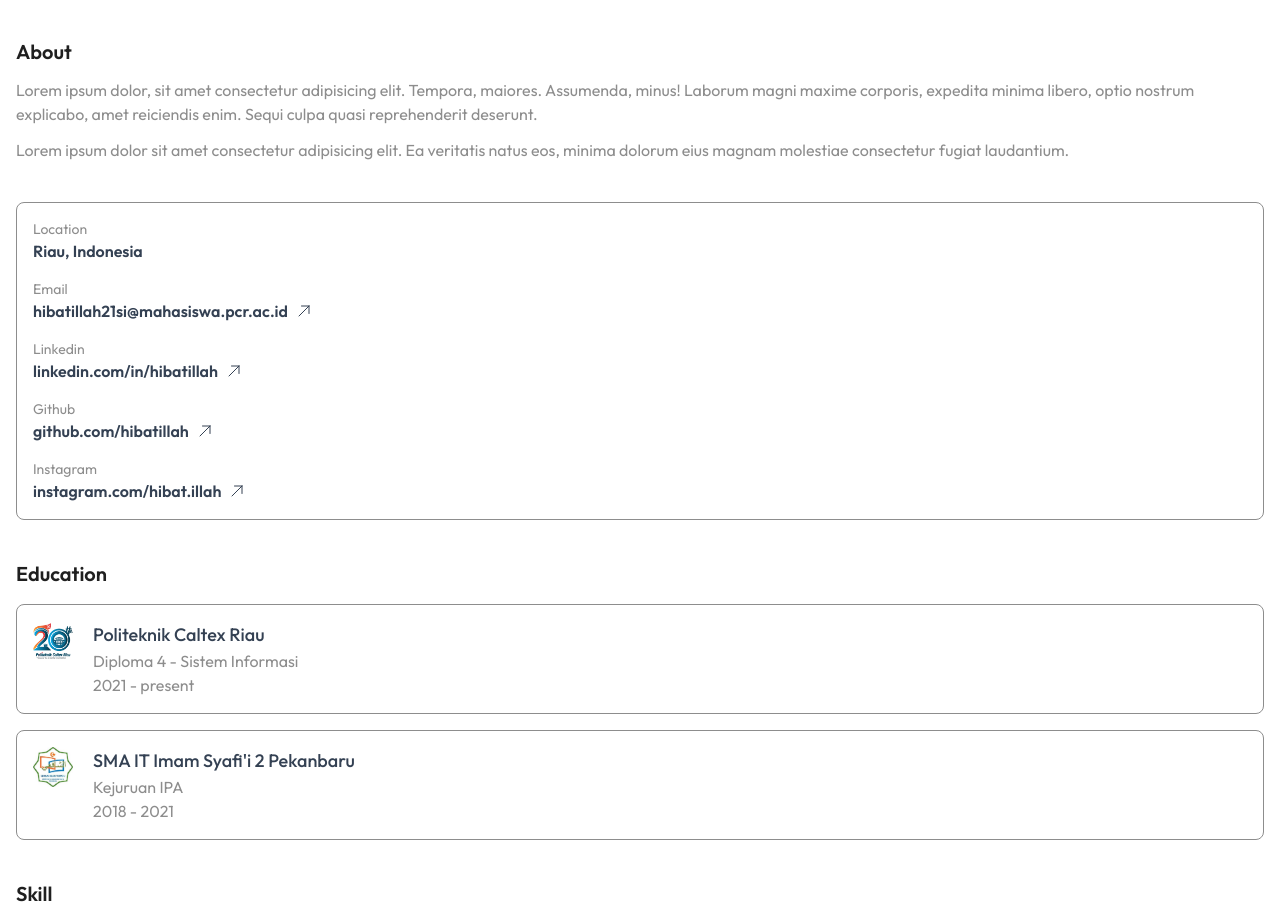
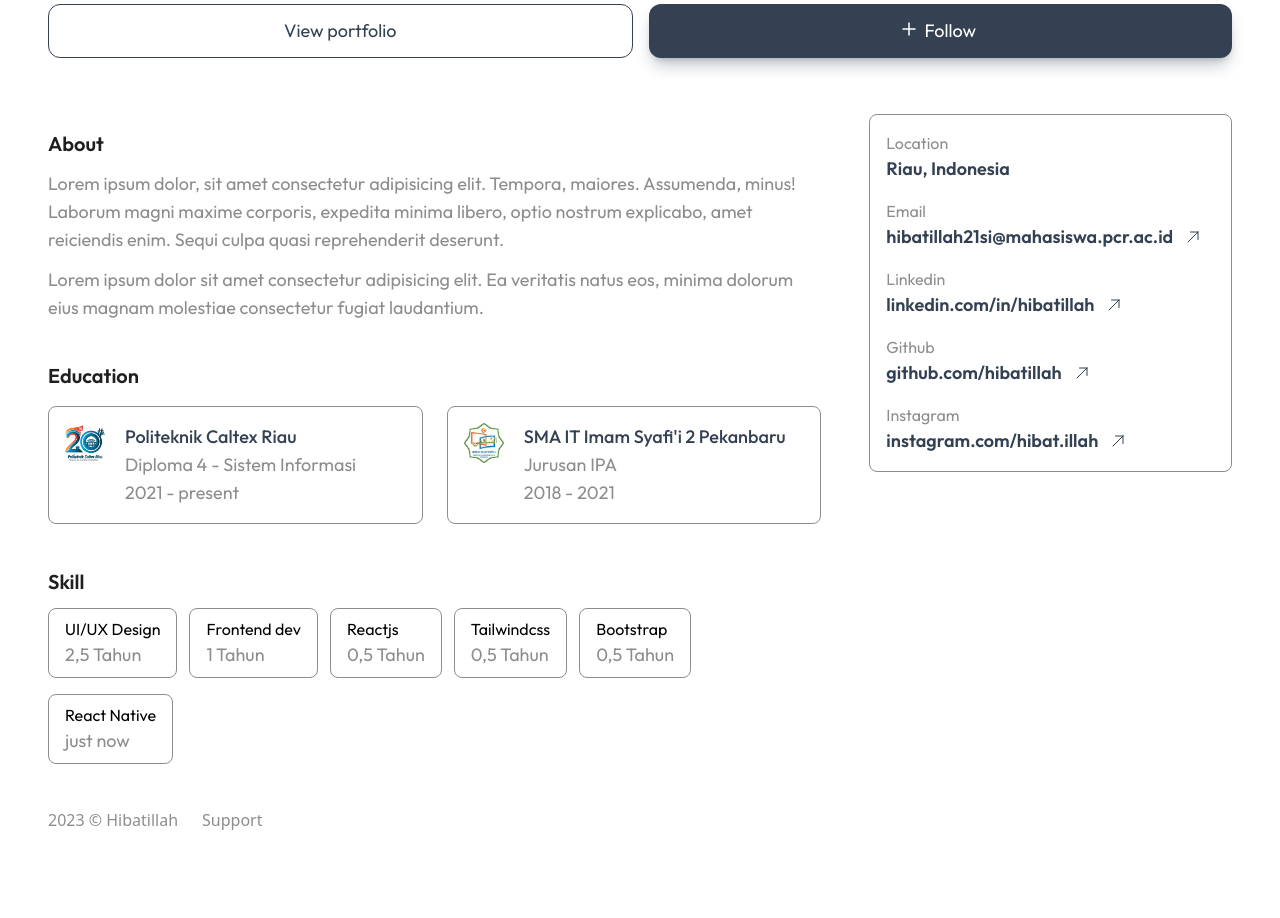
Before and after one commit to hibatillah/portfolio, a React (Create React App) app: page / in a window 1280 px wide. Shown: the part 408-1326 px from the top of the page. After the commit the page ends 1256 px from the top, so only its background shows below. Built offline with nearby package versions, Linux system fonts and the light colour scheme; the HTML template or start-up script is replaced by a standard one.

Commit message:
add responsive md lg

```diff
--- a/src/components/Bio.jsx
+++ b/src/components/Bio.jsx
@@ -10,15 +10,15 @@ const Bio = () => {
   };
 
   return (
-    <ul className="rounded-lg border border-grey-dark p-4 space-y-4">
+    <ul className="h-fit rounded-lg border border-grey-dark p-4 space-y-4">
       {Object.entries(info).map(([key, item], index) => (
         <li key={index}>
-          <div className="text-grey-dark text-sm capitalize">{key}</div>
+          <div className="text-grey-dark text-sm capitalize md:text-base">{key}</div>
           {item.includes("Riau") ? (
-            <div className="text-primary font-semibold">{item}</div>
+            <div className="text-primary font-semibold md:text-lg">{item}</div>
           ) : (
             <a href={item.includes('pcr') ? `mailto:${item}` : item} target="_blank" rel="noopener noreferrer">
-              <div className="text-primary font-semibold flex gap-2 items-center">
+              <div className="text-primary font-semibold flex gap-2 items-center md:text-lg md:gap-3">
                 {item.replace("https://", "")}
                 <svg
                   xmlns="http://www.w3.org/2000/svg"
--- a/src/components/Card.jsx
+++ b/src/components/Card.jsx
@@ -26,7 +26,7 @@ export const ProjectCard = ({ img, title, desc, time, url }) => {
         </div>
       </div>
       <Link to={`/project/${url}`}>
-        <div className="px-4 py-3 border-t border-grey-dark text-end text-sm text-dark">
+        <div className="px-4 py-3 border-t border-grey-dark text-end text-sm text-dark md:text-base">
           View Project
         </div>
       </Link>
--- a/src/components/Footer.jsx
+++ b/src/components/Footer.jsx
@@ -1,13 +1,21 @@
-import React from 'react'
+import React from "react";
 
 const Footer = () => {
-  const year = new Date().getFullYear()
+  const year = new Date().getFullYear();
 
   return (
-    <footer className='text-center font-medium text-grey-dark pb-8'>
-      {year} &copy; Hibatillah
+    <footer className="px-4 text-center text-grey-dark pb-8 lg:flex lg:gap-6 lg:px-12 lg:pb-4">
+      <div>{year} &copy; Hibatillah</div>
+      <a
+        href="http://github.com/sponsors/hibatillah"
+        target="_blank"
+        rel="noopener noreferrer"
+        className="hidden lg:block hover:text-primary hover:font-medium"
+      >
+        Support
+      </a>
     </footer>
-  )
-}
+  );
+};
 
-export default Footer
+export default Footer;
--- a/src/components/Header.jsx
+++ b/src/components/Header.jsx
@@ -10,16 +10,21 @@ const Navigasi = ({ handle }) => {
   ];
 
   return (
-    <ul className="w-full font-outfit">
+    <ul className="w-full font-outfit md:flex md:gap-2">
       {menu.map((item, index) => (
         <NavLink
           to={item.path}
           key={index}
           className={({ isActive }) =>
-            isActive ? "text-primary text-medium" : "text-grey-dark"
+            isActive
+              ? "text-primary md:font-medium md:rounded-lg md:bg-primary md:text-white"
+              : "text-grey-dark"
           }
         >
-          <li onClick={handle} className="text-lg/loose flex justify-center items-center gap-2 group/menu">
+          <li
+            onClick={handle}
+            className="text-lg/loose flex justify-center items-center gap-2 group/menu md:px-4 md:py-0.5 md:rounded-lg md:hover:bg-primary/80 md:hover:text-white md:active:bg-primary"
+          >
             {item.name}
             <svg
               xmlns="http://www.w3.org/2000/svg"
@@ -27,7 +32,7 @@ const Navigasi = ({ handle }) => {
               viewBox="0 0 24 24"
               stroke-width="1.5"
               stroke="currentColor"
-              class="w-4 h-4 transition-all group-hover/menu:translate-x-1"
+              class="w-4 h-4 transition-all group-hover/menu:translate-x-1 md:hidden"
             >
               <path
                 stroke-linecap="round"
@@ -61,12 +66,12 @@ const Header = () => {
   return (
     <>
       <div className="relative">
-        <header className="absolute w-full bg-white flex items-center justify-between px-4 py-3 select-none z-10">
+        <header className="absolute w-full bg-white flex items-center justify-between px-4 py-3 select-none z-10 md:px-6 md:py-4 lg:px-12">
           <a href="/">
             <img
               src={profile}
               alt="logo"
-              className="w-8 h-8 rounded-lg pointer-events-none"
+              className="w-8 h-8 rounded-lg pointer-events-none md:w-10 md:h-10"
             />
           </a>
           <div className="flex items-center gap-6">
@@ -95,7 +100,7 @@ const Header = () => {
       <img
         src={grainy}
         alt="grainy-background"
-        className="w-full bg-cover h-52 select-none pointer-events-none"
+        className="w-full bg-cover h-52 md:h-64 select-none pointer-events-none"
       />
     </>
   );
--- a/src/db/bookmarks.json
+++ b/src/db/bookmarks.json
@@ -1,4 +1,10 @@
 [
+  {
+    "title": "Font Awesome",
+    "link": "https://fontawesome.com",
+    "icon": "assets/bookmarks/fontawesome.png",
+    "label": ["icons"]
+  },
   {
     "title": "dribbble.com",
     "link": "https://dribbble.com/",
@@ -100,12 +106,6 @@
     "link": "https://feathericons.com",
     "icon": "assets/bookmarks/feather-icon.png",
     "label": ["icons"]
-  },
-  {
-    "title": "Font Awesome",
-    "link": "https://fontawesome.com",
-    "icon": "assets/bookmarks/fontawesome.png",
-    "label": ["icons", "illustrations"]
   },
   {
     "title": "Iconsax",
--- a/src/index.css
+++ b/src/index.css
@@ -17,7 +17,7 @@
     @apply text-xl
   }
   p {
-    @apply text-grey-dark
+    @apply text-grey-dark md:text-lg
   }
   main {
     @apply min-h-[calc(100dvh-264px)]
@@ -30,10 +30,10 @@
 @layer components {
   /* button */
   .btn {
-    @apply w-full flex-auto flex justify-center items-center px-4 py-2 rounded-lg press
+    @apply w-full flex-auto flex justify-center items-center px-4 py-2 rounded-lg press md:py-3 md:rounded-xl md:text-lg
   }
   .btn-primary {
-    @apply bg-primary text-white
+    @apply bg-primary text-white shadow-lg shadow-primary/30
   }
   .btn-secondary {
     @apply text-primary border border-primary
@@ -42,7 +42,7 @@
 
 @layer utilities {
   .container {
-    @apply px-4 py-6
+    @apply px-4 py-6 lg:px-12
   }
   .press {
     @apply transition-all duration-300 ease-in-out active:scale-90 cursor-pointer
--- a/src/pages/Home.jsx
+++ b/src/pages/Home.jsx
@@ -10,11 +10,11 @@ const Home = () => {
 
   return (
     <main className="container font-outfit relative">
-      <div className="absolute left-4 -top-16 w-28 h-28 overflow-hidden border-4 border-white rounded-full shadow-xl">
+      <div className="absolute left-4 -top-16 w-28 h-28 overflow-hidden border-4 border-white rounded-full shadow-xl md:left-12">
         <img
           src={profile}
           alt="profile"
-          className="object-cover w-full h-full"
+          className="object-cover w-full h-full select-none pointer-events-none"
         />
       </div>
       <div className="mt-12">
@@ -51,24 +51,30 @@ const Home = () => {
           </div>
         </a>
       </div>
-      <div className="my-10 space-y-3">
+      <div className="flex flex-col lg:grid lg:grid-cols-3 lg:gap-12 lg:mt-8">
+        <div className="lg:order-1 lg:col-span-2">
+          <div className="my-10 space-y-3 order-1">
             <h3 className="text-dark font-semibold">About</h3>
             <p>
               Lorem ipsum dolor, sit amet consectetur adipisicing elit. Tempora,
               maiores. Assumenda, minus! Laborum magni maxime corporis, expedita
-          minima libero, optio nostrum explicabo, amet reiciendis enim. Sequi
-          culpa quasi reprehenderit deserunt.
+              minima libero, optio nostrum explicabo, amet reiciendis enim.
+              Sequi culpa quasi reprehenderit deserunt.
             </p>
             <p>
-          Lorem ipsum dolor sit amet consectetur adipisicing elit. Ea veritatis
-          natus eos, minima dolorum eius magnam molestiae consectetur fugiat
-          laudantium.
+              Lorem ipsum dolor sit amet consectetur adipisicing elit. Ea
+              veritatis natus eos, minima dolorum eius magnam molestiae
+              consectetur fugiat laudantium.
             </p>
           </div>
+          <div className="lg:hidden">
             <Bio />
+          </div>
+          <div className="order-3 md:grid md:grid-cols-2 md:gap-6 lg:order-2 lg:grid-cols-1">
             {/* edu history */}
-      <div className="my-10 flex flex-col gap-4">
+            <div className="my-10 flex flex-col gap-4 md:col-span-1 lg:my-0">
               <h3 className="text-dark font-semibold">Education</h3>
+              <div className="flex flex-col gap-4 lg:grid lg:grid-cols-2 lg:gap-6">
                 <a
                   href="https://www.instagram.com/politeknikcaltexriau/"
                   target="_blank"
@@ -89,13 +95,14 @@ const Home = () => {
                   <EduCard
                     img={imsya}
                     title="SMA IT Imam Syafi'i 2 Pekanbaru"
-            desc="Kejuruan IPA"
+                    desc="Jurusan IPA"
                     time="2018 - 2021"
                   />
                 </a>
               </div>
+            </div>
             {/* skill */}
-      <div className="my-10 space-y-3">
+            <div className="my-10 space-y-3 md:col-span-1 lg:my-5">
               <h3 className="text-dark font-semibold">Skill</h3>
               <div className="flex flex-wrap gap-x-3 gap-y-4">
                 <Banner title="UI/UX Design" time="2,5 Tahun" />
@@ -106,6 +113,12 @@ const Home = () => {
                 <Banner title="React Native" time="just now" />
               </div>
             </div>
+          </div>
+        </div>
+        <div className="hidden lg:block lg:order-3 lg:mt-6">
+          <Bio />
+        </div>
+      </div>
     </main>
   );
 };
--- a/src/pages/Projects.jsx
+++ b/src/pages/Projects.jsx
@@ -1,37 +1,44 @@
-import React, { useEffect } from 'react'
-import { ProjectCard } from '../components';
+import React, { useEffect } from "react";
+import { Bio, ProjectCard } from "../components";
 import { profile } from "../assets";
 
 const Projects = () => {
   useEffect(() => {
-    document.title = "Hibatillah's Projects"
-  },[])
+    document.title = "Hibatillah's Projects";
+  }, []);
 
   return (
-    <main className="container font-outfit">
+    <main className="container font-outfit lg:grid lg:grid-cols-3 lg:gap-12">
+      <div className="lg:col-span-2">
         <div>
           <h1>Projects</h1>
-        <p className='mt-3'>
-          Lorem, ipsum dolor sit amet consectetur adipisicing elit. Voluptatum nam repudiandae esse incidunt velit blanditiis consectetur deleniti aspernatur officiis non!
+          <p className="mt-3 md:mt-4">
+            Lorem, ipsum dolor sit amet consectetur adipisicing elit. Voluptatum
+            nam repudiandae esse incidunt velit blanditiis consectetur deleniti
+            aspernatur officiis non!
           </p>
         </div>
         {/* project list */}
-      <div className='mt-12 mb-10 grid grid-cols-1 gap-6'>
+        <div className="mt-12 mb-10 grid grid-cols-1 gap-6 md:grid-cols-2">
           <ProjectCard
             img={profile}
-          title='Massbeat - Aplikasi Workout dan Konsultasi Trainer'
-          desc='UI Designer | Frontend developer'
-          time='2022 - present'
+            title="Massbeat - Aplikasi Workout dan Konsultasi Trainer"
+            desc="UI Designer | Frontend developer"
+            time="2022 - present"
           />
           <ProjectCard
             img={profile}
-          title='TurKita - Aplikasi Pemasaran Wisata dan UMKM'
-          desc='UI Designer | Frontend developer'
-          time='2023 - present'
+            title="TurKita - Aplikasi Pemasaran Wisata dan UMKM"
+            desc="UI Designer | Frontend developer"
+            time="2023 - present"
           />
+        </div>
+      </div>
+      <div className="hidden lg:block lg:mt-12">
+        <Bio />
       </div>
     </main>
   );
-}
+};
 
-export default Projects
+export default Projects;
```
Also changed, not shown: src/pages/Bookmarks.jsx (+15 -7 lines). Lines whose indentation alone changed are shown as unchanged.
